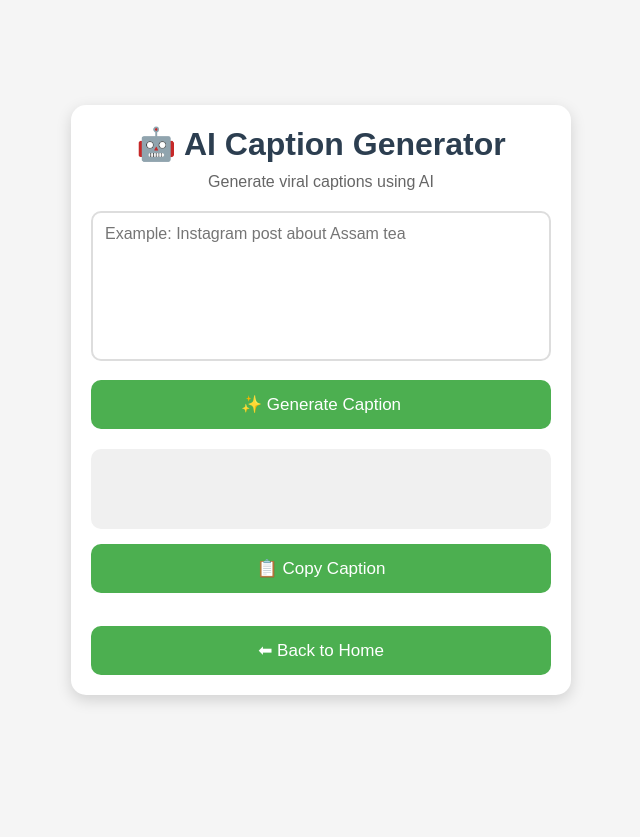
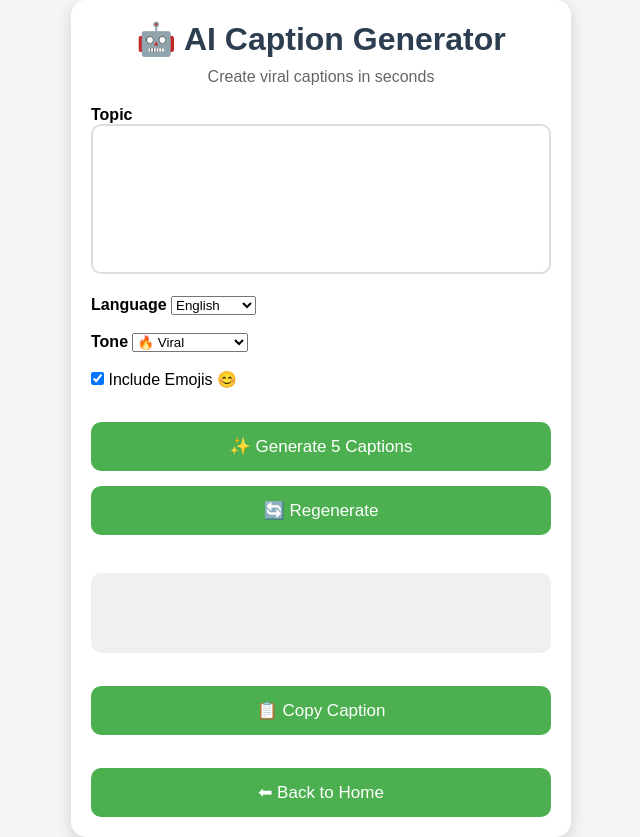
Before and after one commit to Kamleswar/creator-studio-AI-, a website: page caption.html in a window 1280 px wide. Shown: the whole page, without its empty margins (319-959 px from the left). Before the commit the page ends 800 px from the top, so only its background shows below. Drawn offline with Linux system fonts and the light colour scheme.

Commit message:
Add files via upload

```diff
--- a/caption.html
+++ b/caption.html
@@ -9,19 +9,57 @@
 <body>
 
 <div class="container">
+
   <h1>🤖 AI Caption Generator</h1>
-  <p>Generate viral captions using AI</p>
+  <p>Create viral captions in seconds</p>
 
+  <label><b>Topic</b></label>
   <textarea
     id="prompt"
-    placeholder="Example: Instagram post about Assam tea"
-    rows="6"></textarea>
+    rows="5"
+    placeholder="Example: Instagram Reel about Assam Tea">
+  </textarea>
+
+  <br><br>
+
+  <label><b>Language</b></label>
+  <select id="language">
+    <option value="English">English</option>
+    <option value="Hindi">Hindi</option>
+    <option value="Assamese">Assamese</option>
+  </select>
+
+  <br><br>
+
+  <label><b>Tone</b></label>
+  <select id="tone">
+    <option value="Viral">🔥 Viral</option>
+    <option value="Funny">😂 Funny</option>
+    <option value="Professional">💼 Professional</option>
+    <option value="Motivational">💪 Motivational</option>
+  </select>
+
+  <br><br>
+
+  <label>
+    <input type="checkbox" id="emoji" checked>
+    Include Emojis 😊
+  </label>
+
+  <br><br>
 
   <button onclick="generateCaption()">
-    ✨ Generate Caption
+    ✨ Generate 5 Captions
   </button>
 
+  <button onclick="generateCaption()">
+    🔄 Regenerate
+  </button>
+
+  <br><br>
+
   <div id="result"></div>
+    <br>
 
   <button onclick="copyCaption()">
     📋 Copy Caption
@@ -32,6 +70,7 @@
   <button onclick="window.location.href='index.html'">
     ⬅ Back to Home
   </button>
+
 </div>
 
 <script src="script.js"></script>
--- a/script.js
+++ b/script.js
@@ -1,5 +1,8 @@
 async function generateCaption() {
   const prompt = document.getElementById("prompt").value.trim();
+  const language = document.getElementById("language").value;
+  const tone = document.getElementById("tone").value;
+  const emoji = document.getElementById("emoji").checked;
   const result = document.getElementById("result");
 
   if (!prompt) {
@@ -7,7 +10,7 @@ async function generateCaption() {
     return;
   }
 
-  result.innerHTML = "⏳ Generating caption...";
+  result.innerHTML = "⏳ Generating captions...";
 
   try {
     const response = await fetch("/api/generate", {
@@ -16,18 +19,19 @@ async function generateCaption() {
         "Content-Type": "application/json"
       },
       body: JSON.stringify({
-        prompt: prompt
+        prompt,
+        language,
+        tone,
+        emoji
       })
     });
 
     const data = await response.json();
 
-    if (data.caption) {
-      result.innerHTML = data.caption;
-    } else if (data.error) {
-      result.innerHTML = "❌ " + data.error;
+    if (response.ok && data.caption) {
+      result.innerHTML = `<pre>${data.caption}</pre>`;
     } else {
-      result.innerHTML = "❌ Failed to generate caption.";
+      result.innerHTML = "❌ " + (data.error || "Failed to generate captions.");
     }
 
   } catch (error) {
@@ -38,11 +42,12 @@ async function generateCaption() {
 function copyCaption() {
   const text = document.getElementById("result").innerText;
 
-  if (!text || text.startsWith("⏳") || text.startsWith("⚠️")) {
+  if (!text || text.includes("Generating")) {
     alert("No caption to copy.");
     return;
   }
 
-  navigator.clipboard.writeText(text);
-  alert("✅ Caption copied!");
+  navigator.clipboard.writeText(text)
+    .then(() => alert("✅ Caption copied!"))
+    .catch(() => alert("❌ Copy failed."));
 }
```
Also changed, not shown: generate.js (+29 -9 lines).
